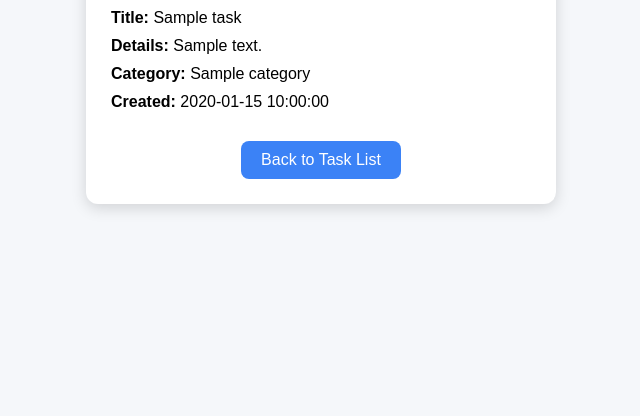
After one commit to samreenbaig-code/PHPAssignment1, a PHP site: page /task_detail.php?id=1 in a window 1280 px wide. The commit adds this page. Shown: the part 384-800 px from the top of the page, without its empty margins (209-849 px from the left). Run offline with PHP 8.4, Linux system fonts and the light colour scheme; tables that the repository leaves empty or names only in its code hold one stand-in row (values such as "Sample post"); data that the repository does not hold is empty.

Commit message:
Assignment 3: related tables, foreign keys, image display, details page

```diff
--- a/style.css
+++ b/style.css
@@ -206,3 +206,57 @@ button {
 button:hover {
   background: #219150;
 }
+
+/* ===== DETAIL PAGE CARD ===== */
+
+.detail-wrapper{
+    display:flex;
+    justify-content:center;
+    align-items:center;
+    padding:40px;
+}
+
+.detail-card{
+    background:#ffffff;
+    width:420px;
+    padding:25px;
+    border-radius:12px;
+    box-shadow:0 4px 15px rgba(0,0,0,0.15);
+    text-align:center;
+}
+
+.detail-card h2{
+    margin-bottom:20px;
+}
+
+.detail-image img{
+    width: 220px;        /* fixed width */
+    height: 220px;       /* fixed height */
+    object-fit: cover;   /* makes all images same size */
+    border-radius: 10px;
+    display: block;
+    margin: 0 auto;
+}
+/* FORCE SAME IMAGE SIZE EVERYWHERE */
+
+.detail-info{
+    text-align:left;
+    margin-top:10px;
+}
+
+.detail-info p{
+    margin:10px 0;
+}
+
+.back-btn{
+    display:inline-block;
+    margin-top:20px;
+    padding:10px 20px;
+    background:#3b82f6;
+    color:white;
+    text-decoration:none;
+    border-radius:8px;
+}
+.back-btn:hover{
+    background:#2563eb;
+}
--- /dev/null
+++ b/task_detail.php
@@ -0,0 +1,50 @@
+<?php
+include "db.php";
+
+$id = $_GET['id'];
+
+$sql = "SELECT tasks.*, categories.name AS category_name
+        FROM tasks
+        LEFT JOIN categories ON tasks.category_id = categories.id
+        WHERE tasks.id = ?";
+
+$stmt = $conn->prepare($sql);
+$stmt->bind_param("i",$id);
+$stmt->execute();
+$result = $stmt->get_result();
+$task = $result->fetch_assoc();
+?>
+
+<!DOCTYPE html>
+<html>
+<head>
+<title>Task Details</title>
+<link rel="stylesheet" href="style.css">
+</head>
+<body>
+
+<div class="detail-wrapper">
+
+    <div class="detail-card">
+
+        <h2>Task Details</h2>
+
+        <div class="detail-image">
+            <img src="images/<?php echo $task['image_name']; ?>">
+        </div>
+
+        <div class="detail-info">
+            <p><strong>Title:</strong> <?php echo $task['title']; ?></p>
+            <p><strong>Details:</strong> <?php echo $task['details']; ?></p>
+            <p><strong>Category:</strong> <?php echo $task['category_name']; ?></p>
+            <p><strong>Created:</strong> <?php echo $task['created_at']; ?></p>
+        </div>
+
+        <a href="index.php" class="back-btn">Back to Task List</a>
+
+    </div>
+
+</div>
+
+</body>
+</html>
```
Also changed, not shown: add.php (+25 -4 lines), details.php (added, +44 -0 lines), edit.php (+56 -12 lines), index.php (+16 -17 lines).
